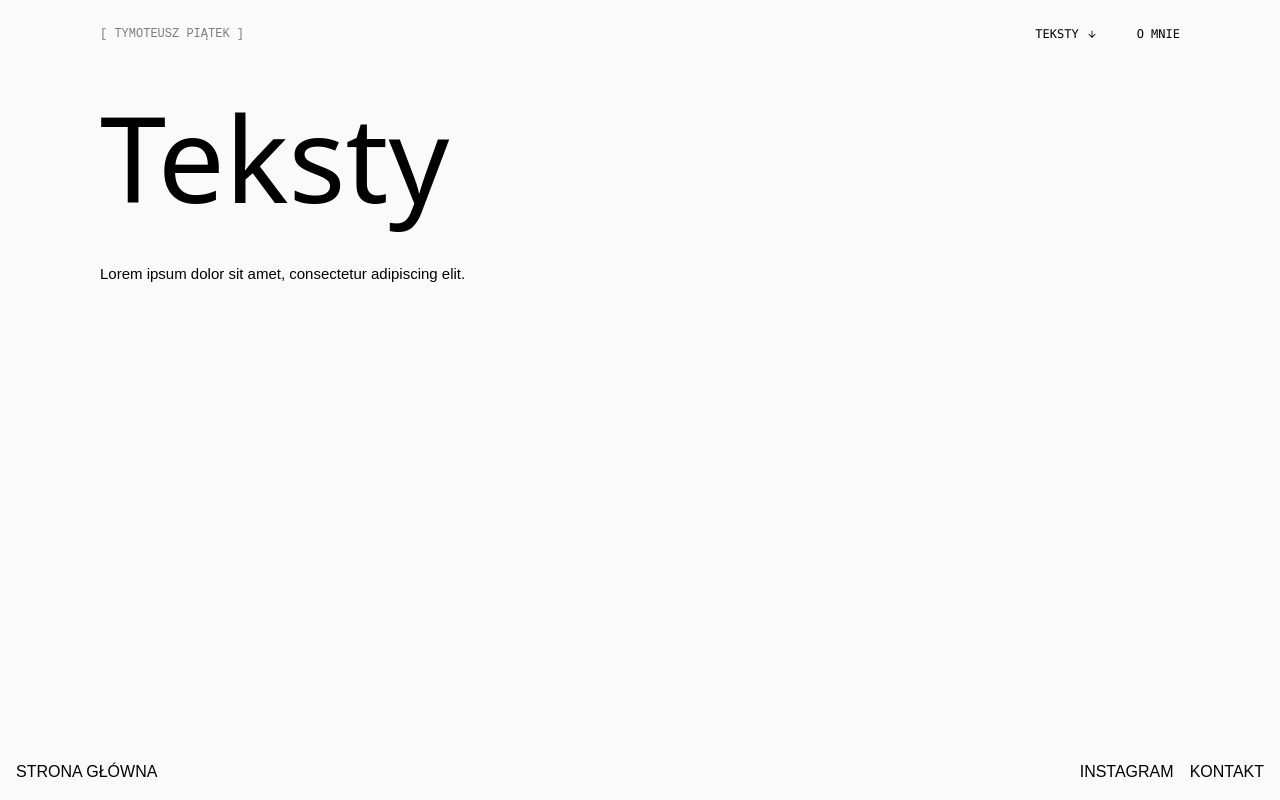
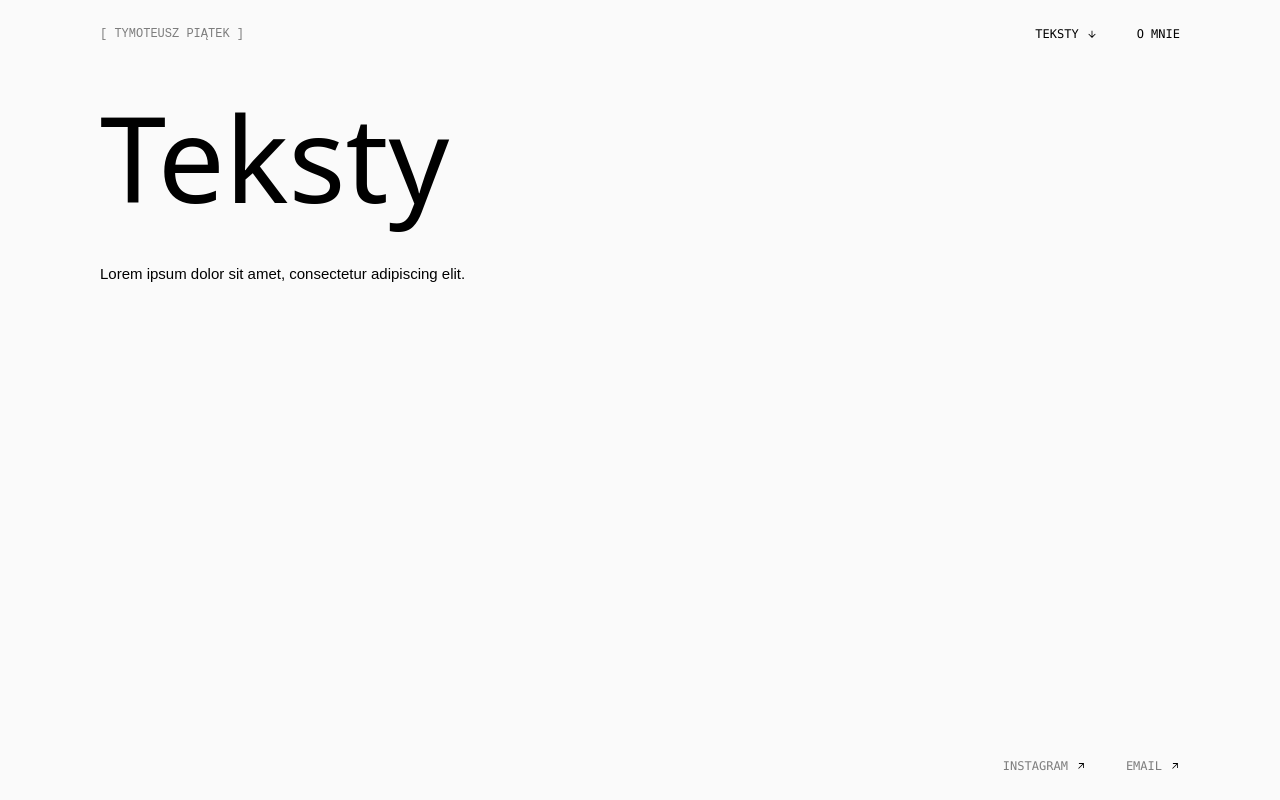
Before and after one commit to vladazachem/tymoteusz-portfolio, a Next.js app: page / in a window 1280 px wide. Built offline with nearby package versions, Linux system fonts and the light colour scheme.

Commit message:
Enhance Footer component with dynamic ContactBtn integration and improved layout

```diff
--- a/src/components/Footer.js
+++ b/src/components/Footer.js
@@ -1,20 +1,45 @@
+"use client";
+
 import Link from "next/link";
+import ContactBtn from "./ContactBtn";
+import { sampleData } from "@/data/sampleData";
+import { usePathname } from "next/navigation";
 
-export default function Footer({ showHomeButton = true }) {
+export default function Footer() {
+  const pathname = usePathname();
+  const showHomeButton = pathname !== "/";
+
   return (
-    <footer className="bg-bg-main p-4 flex justify-between items-center">
-      {showHomeButton && (
-        <Link href="/" className="text-typo-main hover:text-btns-hover">
-            STRONA GŁÓWNA
+    <footer className="bg-bg-main px-[100px] py-[25px]  flex justify-between items-center">
+      {showHomeButton ? (
+        <Link href="/" className="flex items-center gap-2">
+          <svg
+            xmlns="http://www.w3.org/2000/svg"
+            width="10"
+            height="10"
+            viewBox="0 0 24 24"
+            fill="currentColor"
+            className="inline-block"
+          >
+            <path d="m12.718 4.707-1.413-1.415L2.585 12l8.72 8.707 1.413-1.415L6.417 13H20v-2H6.416l6.302-6.293z" />
+          </svg>
+          <p className="text-typo-secondary hover:text-btns-hover font-code text-btns uppercase">
+            Strona główna
+          </p>
         </Link>
+      ) : (
+        <div className="w-[160px]">
+          {/* Keeps space for the button when hidden */}
+        </div>
       )}
-      <div className="flex space-x-4">
-        <Link href="https://instagram.com" className="text-typo-main hover:text-btns-hover">
-            INSTAGRAM
-        </Link>
-        <Link href="/contact" className="text-typo-main hover:text-btns-hover">
-            KONTAKT
-        </Link>
+      <div className="flex gap-10">
+        {sampleData.about.contact.map((contact) => (
+          <ContactBtn
+            key={contact.title}
+            title={contact.title}
+            url={contact.url}
+          />
+        ))}
       </div>
     </footer>
   );
```
